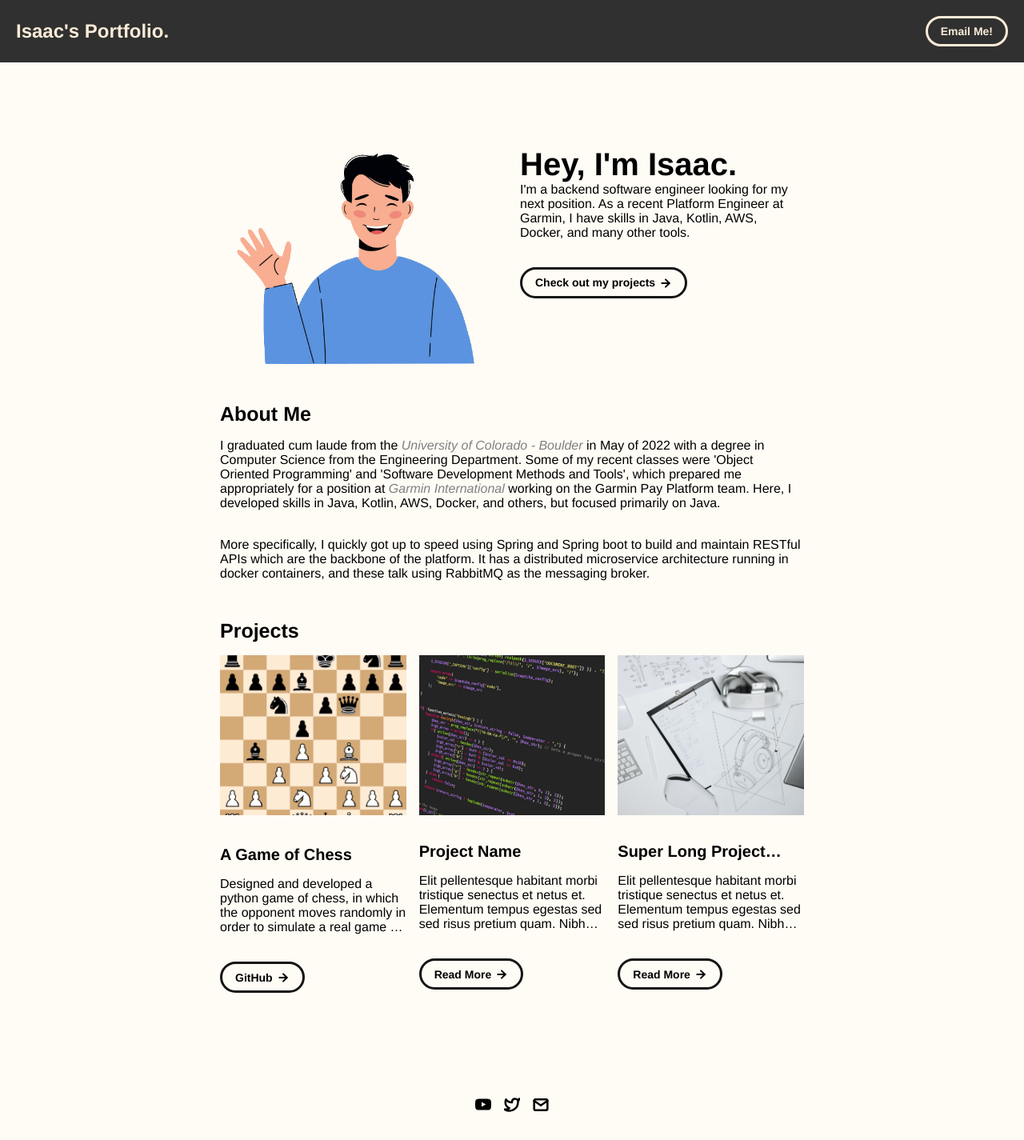
After one commit to IsaacPyle/portfolio, a Node project: template views/pages/index.ejs in a window 1280 px wide. The commit adds this page. Shown: the whole page at 80% size. Run offline with Node 20 templates, Linux system fonts and the light colour scheme; the template is opened without the code that fills it, so the values that code supplies are empty; some libraries are stand-ins or nearby versions.

Commit message:
Added node js server to support ejs and express, and styled a bit more.

```diff
--- a/css/layout.css
+++ b/css/layout.css
@@ -22,7 +22,7 @@ body {
 /* Main Page Layout */
 
 #main-content {
-  margin: 225px 425px;
+  margin: 150px 425px;
   display: flex;
   flex-direction: column;
   gap: 48px;
@@ -57,9 +57,6 @@ body {
   gap: 34px;
   flex-basis: 50%;
 }
-
-
-
 
 /* About Section */
 
--- a/css/utilities.css
+++ b/css/utilities.css
@@ -20,7 +20,7 @@ a.icon-link:hover {
   cursor: pointer;
   stroke-width: 5;
   margin: 0;
-  transform: rotate(345deg);
+  transform: rotate(340deg);
 }
 
 
--- /dev/null
+++ b/package.json
@@ -0,0 +1,6 @@
+{
+  "dependencies": {
+    "ejs": "^3.1.9",
+    "express": "^4.18.2"
+  }
+}
--- /dev/null
+++ b/server.js
@@ -0,0 +1,19 @@
+const express = require('express');
+const app = express();
+
+// Set EJS as templating engine
+app.set('view engine', 'ejs');
+
+app.use(express.static(__dirname + '/'));
+
+app.get('/', (req, res) => {
+    res.render('pages/index');
+});
+
+app.get('/chess-project', (req, res) => {
+    res.render('pages/project-pages/chess-project');
+});
+
+const server = app.listen(8080, function () {
+    console.log('listening to port 8080')
+});
--- /dev/null
+++ b/views/pages/index.ejs
@@ -0,0 +1,102 @@
+<%- include('../partials/header') %>
+    <!-- MAIN PAGE CONTENT -->
+    <div id="main-content">
+      <div id="portfolio-header">
+        <div id="portfolio-header-image-container">
+          <img src="./assets/images/home_screen_img.png" class="portfolio-header-image">
+        </div>
+        <div id="portfolio-header-text-container">
+            <div class="header-text">
+              <span class="main-title">Hey, I'm Isaac.</span>
+              <div class="body-text">I'm a backend software engineer looking for my next position. As a recent Platform Engineer at Garmin, I have skills in Java, Kotlin, AWS, Docker, and many other tools.</div>
+            </div>
+            <a class="button" id="my-work-link">
+              <span class="button-text">Check out my projects</span>
+              <image src="./assets/icons/arrow-right.svg" class="right-arrow-icon"/>
+            </a>
+        </div>
+      </div>
+
+      <!-- ABOUT SECTION -->
+      <div id="about-section">
+        <span class="subheader-text">About Me</span>
+        <div class="about-section-content">
+          <div class="body-text">I graduated cum laude from the <a class="text-link" href="https://www.colorado.edu" target="_blank" rel="noreferrer noopener">University of Colorado - Boulder</a>
+            in May of 2022 with a degree in Computer Science from the Engineering Department.
+            Some of my recent classes were 'Object Oriented Programming' and 'Software Development Methods and Tools',
+            which prepared me appropriately for a position at <a class="text-link" href="https://www.garmin.com/en-US/garmin-pay/" target="_blank" rel="noreferrer noopener">Garmin International</a>
+            working on the Garmin Pay Platform team. Here, I developed skills in Java, Kotlin, AWS, Docker, and others, but focused primarily on Java.
+          </div>
+          <div class="body-text">More specifically, I quickly got up to speed using Spring and Spring boot to build and maintain
+            RESTful APIs which are the backbone of the platform. It has a distributed microservice architecture running in docker containers,
+            and these talk using RabbitMQ as the messaging broker. </div>
+        </div>
+      </div>
+
+      <!-- PROJECTS / MY WORK SECTION -->
+      <div id="my-work-section">
+        <!-- TODO - Change the subheader-text to whatever you want the Projects section header to say -->
+        <span class="subheader-text">Projects</span>
+
+        <div class="projects-container">
+          <!--
+            TODO
+
+            This is where the project cards live. Here's a base level project card for you to copy:
+            <div class="project-card">
+              <img src="./assets/images/IMAGE_NAME" class="project-image">
+              <div class="project-card-text-container">
+                <div class="subheader-text project-title">PROJECT_NAME</div>
+                <div class="body-text project-card-text">SMALL_PROJECT_DESCRIPTION</div>
+              </div>
+              <a class="button" href="./project-pages/PROJECT_PAGE_NAME.html">
+                <span class="button-text">Read More</span>
+                <image src="./assets/icons/arrow-right.svg" class="right-arrow-icon"/>
+              </a>
+            </div>
+
+            - To add a project to the this area, copy the above, paste it below this comment, and change the following:
+                - IMAGE_NAME: the name of the image file in assets/images
+                - PROJECT_NAME: the name of the project (keep it short, it only shows 1 line)
+                - SMALL_PROJECT_DESCRIPTION: a quick project description (max 4 lines)
+                - PROJECT_PAGE_NAME.html: the html filename for the project (must be in project-pages folder)
+          -->
+          <div class="project-card">
+            <a href="/chess-project"><img src="./assets/images/Chess-Board.png" class="project-image"></a>
+            <div class="project-card-text-container">
+              <div class="subheader-text project-title">A Game of Chess</div>
+              <div class="body-text project-card-text">Designed and developed a python game of chess, in which the opponent moves randomly in order to simulate a real game of chess.</div>
+            </div>
+            <div>
+              <a class="button" href="https://github.com/IsaacPyle/chess-bot" target="_blank" rel="noreferrer noopener">
+                <span class="button-text">GitHub</span>
+                <image src="./assets/icons/arrow-right.svg" class="right-arrow-icon"/>
+              </a>
+            </div>
+          </div>
+          <div class="project-card">
+            <img src="./assets/images/code.jpeg" class="project-image">
+            <div class="project-card-text-container">
+              <div class="subheader-text project-title">Project Name</div>
+              <div class="body-text project-card-text">Elit pellentesque habitant morbi tristique senectus et netus et. Elementum tempus egestas sed sed risus pretium quam. Nibh ipsum consequat nisl vel pretium</div>
+            </div>
+            <a class="button" href="./project-pages/project-template.html">
+              <span class="button-text">Read More</span>
+              <image src="./assets/icons/arrow-right.svg" class="right-arrow-icon"/>
+            </a>
+          </div>
+          <div class="project-card">
+            <img src="./assets/images/sketchbook.jpeg" class="project-image">
+            <div class="project-card-text-container">
+              <div class="subheader-text project-title">Super Long Project Name That Should be Hidden</div>
+              <div class="body-text project-card-text">Elit pellentesque habitant morbi tristique senectus et netus et. Elementum tempus egestas sed sed risus pretium quam. Nibh ipsum consequat nisl vel pretium</div>
+            </div>
+            <a class="button" href="./project-pages/project-template.html">
+              <span class="button-text">Read More</span>
+              <image src="./assets/icons/arrow-right.svg" class="right-arrow-icon"/>
+            </a>
+          </div>
+        </div>
+      </div>
+    </div>
+<%- include('../partials/footer') %>
--- /dev/null
+++ b/views/partials/footer.ejs
@@ -0,0 +1,30 @@
+    <!-- FOOTER -->
+    <div id="footer">
+        <!--
+        TODO - Change href to your Instagram account (can also delete entire "a" element if no Instagram)
+
+        This should be the same across all pages.
+        -->
+        <a class="icon-link" target="_blank" rel="noreferrer noopener" href="https://www.youtube.com/channel/UCNSgZQV-SWgmBNBbGbBCrcA">
+        <image src="./assets/icons/youtube.svg" class="footer-icon"/>
+        </a>
+        <!--
+        TODO - Change href to your Twitter account (can also delete entire "a" element if no Twitter)
+
+        This should be the same across all pages.
+        -->
+        <a class="icon-link" target="_blank" rel="noreferrer noopener" href="https://twitter.com/whitevans_eth">
+        <image src="./assets/icons/twitter.svg" class="footer-icon"/>
+        </a>
+        <!--
+        TODO - Change the email after "mailto" to your contact email
+
+        This should be the same across all pages.
+        -->
+        <a class="icon-link" href="mailto:isaac.a.pyle@gmail.com">
+        <image src="./assets/icons/mail.svg" class="footer-icon"/>
+        </a>
+    </div>
+
+  </body>
+</html>
--- /dev/null
+++ b/views/partials/header.ejs
@@ -0,0 +1,33 @@
+<!DOCTYPE html>
+<html lang="en">
+	<head>
+		<meta charset="utf-8">
+    <link rel="icon" href="./assets/images/home_screen_img.png" />
+		<title>Isaac Pyle Portfolio</title>
+    <meta name="description" content="A portfolio template for the Unemployables community.">
+    <meta name="viewport" content="width=device-width, initial-scale=1" />
+
+		<link rel="stylesheet" href="../../css/layout.css">
+    <link rel="stylesheet" href="../../css/typography.css">
+    <link rel="stylesheet" href="../../css/utilities.css">
+
+		<script defer src="../../js/script.js"></script>
+    <script src="https://code.jquery.com/jquery-3.2.1.slim.min.js"></script>
+		<script src="https://ajax.googleapis.com/ajax/libs/jquery/3.5.1/jquery.min.js"></script>
+		<script src="https://cdnjs.cloudflare.com/ajax/libs/popper.js/1.12.9/umd/popper.min.js"></script>
+		<script src="https://maxcdn.bootstrapcdn.com/bootstrap/4.0.0/js/bootstrap.min.js"></script>
+		<script src="https://cdn.jsdelivr.net/npm/bootstrap-select@1.13.14/dist/js/bootstrap-select.min.js"></script>
+	</head>
+	<body>
+    <!-- NAVBAR -->
+    <div class="navbar">
+      <a class="nav-title-link" href="/">
+        <span class="nav-title">Isaac's Portfolio.</span>
+        <a class="button" id="email-button" href="mailto:isaac.a.pyle@gmail.com">
+          <span class="button-text">Email Me!</span>
+        </a>
+        <!-- <a class="button change">
+          <span class="button-text">Dark Mode</span>
+        </a> -->
+      </a>
+    </div>
```
Also changed, not shown: index.html (deleted, +0 -161 lines), project-pages/chess-project.html (deleted, +0 -137 lines), views/pages/project-pages/chess-project.ejs (added, +78 -0 lines), views/pages/project-pages/project-template.html (renamed from project-pages/project-template.html), 1 other file.
